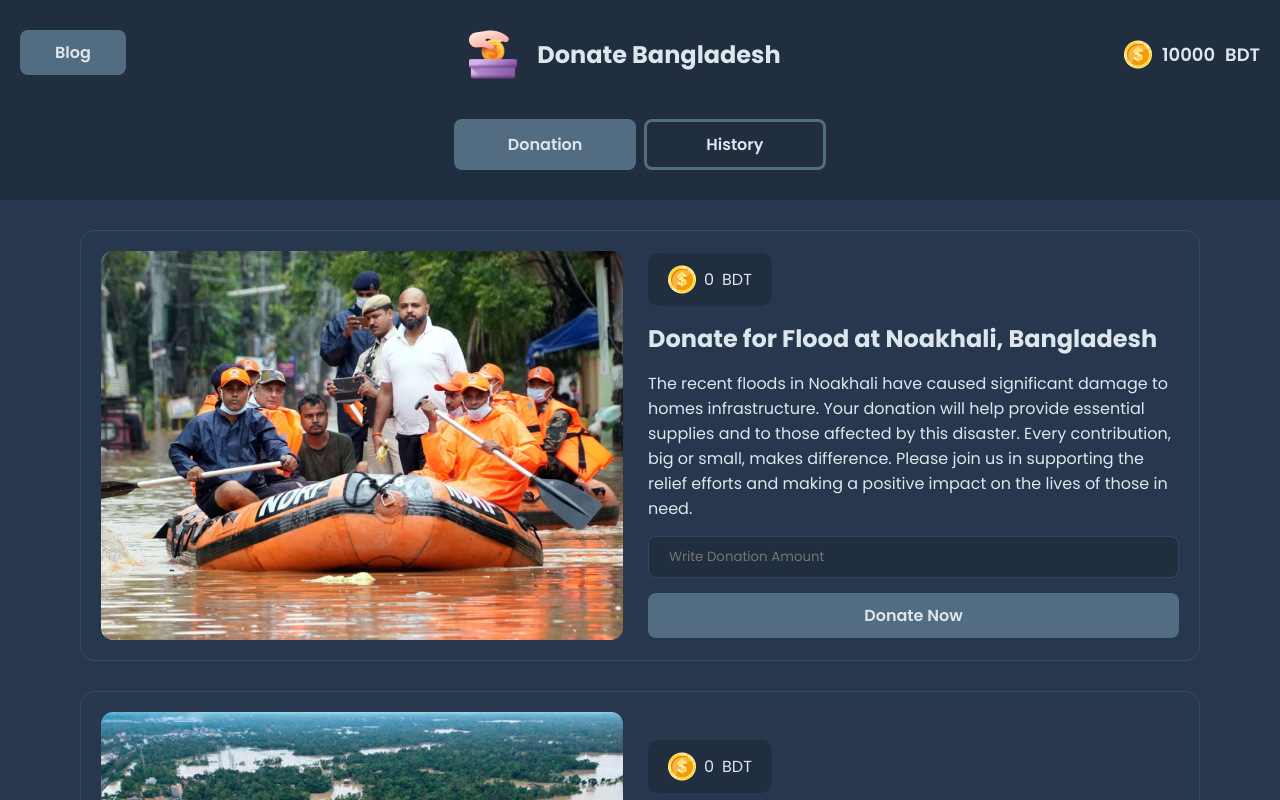
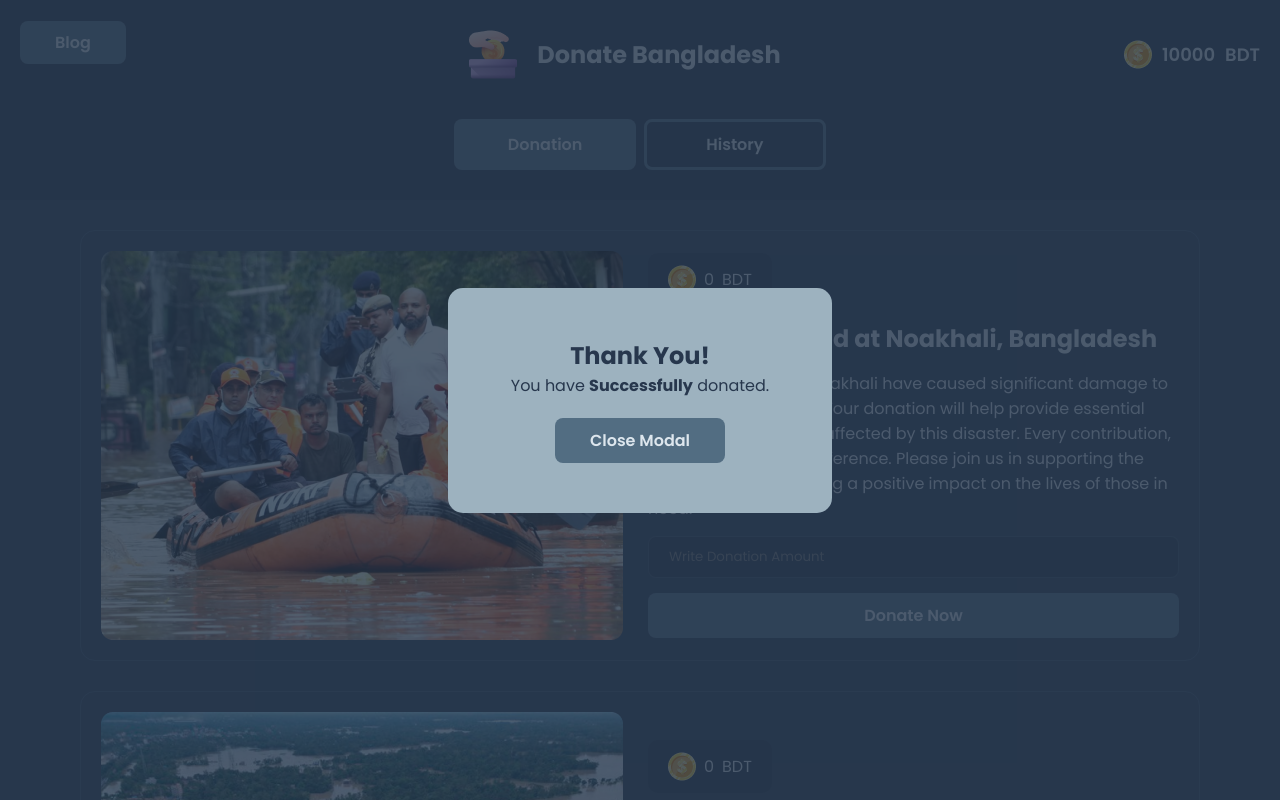
Before and after one commit to mohammadnahid7/B10A5, a plain HTML site: page index.html in a window 1280 px wide. Shown: the top 800 px of the page. Drawn offline with Linux system fonts and the light colour scheme.

Commit message:
Modal and blog addded

```diff
--- a/app.js
+++ b/app.js
@@ -12,6 +12,9 @@ const tabContainer = document.getElementsByClassName("buttons")[0];
 
 const donationTab = document.getElementById("donation");
 const historyTab = document.getElementById("history");
+
+const modalCloseBtn = document.querySelector(".modal button");
+const modal = document.querySelector(".modal");
 
 function toggleTabVisibility(showTab, hideTab) {
 	hideTab.style.display = "none";
@@ -90,6 +93,6 @@ donationTab.addEventListener("click", function (e) {
 		}
 		defaultMoney -= donationAmount;
 		mainMoney.textContent = defaultMoney;
-		console.log(histories);
+		modal.style.display = "flex";
 	}
 });
--- a/index.html
+++ b/index.html
@@ -12,10 +12,17 @@
 			rel="stylesheet" />
 	</head>
 	<body>
+		<div class="modal">
+			<div class="modal-body">
+				<h2>Thank You!</h2>
+				<p>You have <b>Successfully</b> donated.</p>
+				<button class="btn btn-primary">Close Modal</button>
+			</div>
+		</div>
 		<div class="container-fluid bg-light nav-container">
 			<nav>
 				<div class="cta">
-					<button class="btn btn-primary active">Blog</button>
+					<a class="btn btn-primary active" href="blog.html">Blog</a>
 				</div>
 				<div class="logo">
 					<img src="assets/logo.png" alt="" />
--- a/style.css
+++ b/style.css
@@ -15,6 +15,9 @@ body {
 }
 input {
 	color: white !important;
+}
+a {
+	text-decoration: none;
 }
 
 /* Common */
@@ -188,3 +191,39 @@ section.container {
 	color: #9db2bf;
 	font-size: 24px;
 }
+
+/* Modal */
+
+.modal {
+	user-select: none;
+	display: flex;
+	justify-content: center;
+	align-items: center;
+	position: fixed;
+	background-color: #27374dcc;
+	width: 100vw;
+	height: 100vh;
+	top: 0;
+	left: 0;
+	z-index: 100;
+}
+.modal .modal-body {
+	display: flex;
+	flex-direction: column;
+	justify-content: center;
+	align-items: center;
+	width: 30%;
+	padding: 50px;
+	background-color: #9db2bf;
+	border-radius: 15px;
+}
+
+.modal .modal-body h2,
+.modal .modal-body b {
+	color: #27374d;
+}
+
+.modal .modal-body p {
+	margin-bottom: 20px;
+	color: #27374d;
+}
```
Also changed, not shown: blog.html (added, +42 -0 lines).
